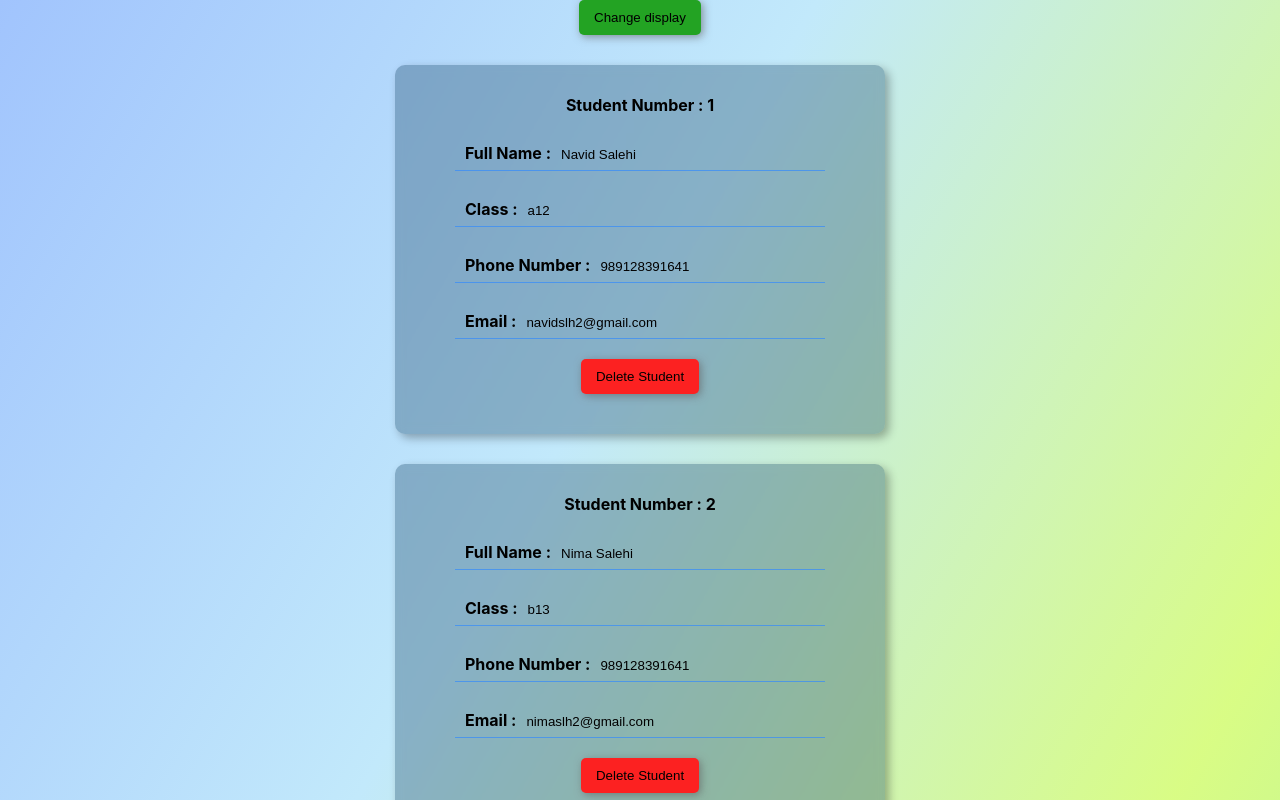
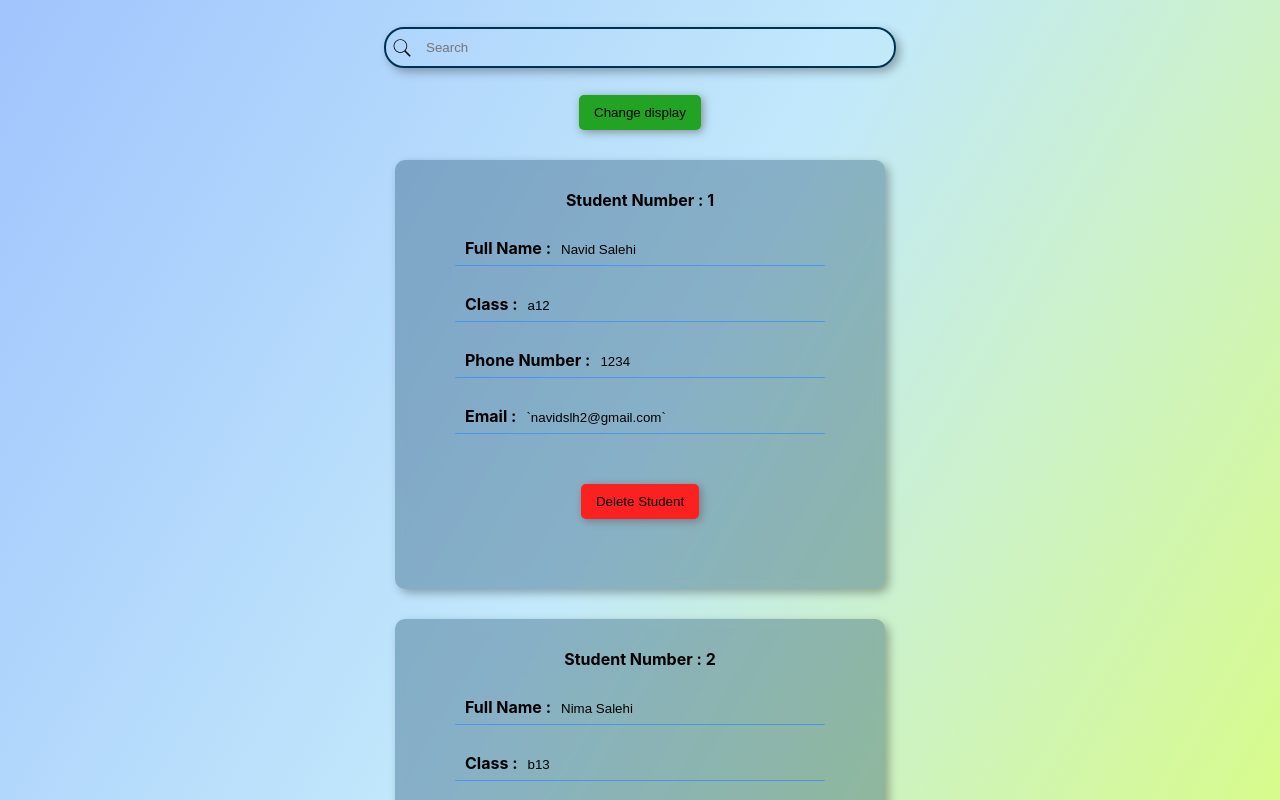
Before and after one commit to navidslh2/Student-Manager, a React (Create React App) app: page / in a window 1280 px wide. Shown: the top 800 px of the page. Built offline with nearby package versions, Linux system fonts and the light colour scheme.

Commit message:
add search-bar

```diff
--- a/src/App.js
+++ b/src/App.js
@@ -1,53 +1,117 @@
-
-import './App.css';
-import Button from './component/button/button';
-import Students from './component/students/students';
-import React, {useState} from 'react';
+import "./App.css";
+import Button from "./component/ui/button/button";
+import Students from "./component/students/students";
+import React, { useState,useEffect } from "react";
+import './component/students/student/student.css'
+import Search from "./component/ui/button/search/Search";
 
 function App() {
-  const [students, setStudents] = useState(
-    [{id : 1,fullName : 'Navid Salehi', class : 'a12', phoneNumber : +989128391641 ,email : 'navidslh2@gmail.com'},
-    {id : 2, fullName : 'Nima Salehi', class : 'b13', phoneNumber : +989128391641 , email : 'nimaslh2@gmail.com'},
-    {id : 2, fullName : 'Nima Salehi', class : 'b13', phoneNumber : +989128391641 , email : 'nimaslh2@gmail.com'},
-    {id : 2, fullName : 'Nima Salehi', class : 'b13', phoneNumber : +989128391641 , email : 'nimaslh2@gmail.com'},
-    {id : 2, fullName : 'Nima Salehi', class : 'b13', phoneNumber : +989128391641 , email : 'nimaslh2@gmail.com'}]
-  )
-  const [toggle,setToggle] = useState(false)
-  const nameChangeHandler = (event, id)=>{
-    const studentIndex = students.findIndex(elem =>{
+  const [students, setStudents] = useState([
+    {
+      id: 1,
+      fullName: "Navid Salehi",
+      class: "a12",
+      phoneNumber: 1234,
+      email: "`navidslh2@gmail.com`",
+    },
+    {
+      id: 2,
+      fullName: "Nima Salehi",
+      class: "b13",
+      phoneNumber: 4567,
+      email: "navidslh3@gmail.com",
+    },
+    {
+      id: 3,
+      fullName: "reza akbari",
+      class: "c13",
+      phoneNumber: 7895,
+      email: "navidslh4@gmail.com",
+    },
+    {
+      id: 4,
+      fullName: "ali masoudi",
+      class: "d14",
+      phoneNumber: 15687,
+      email: "navidslh5@gmail.com",
+    },
+    {
+      id: 5,
+      fullName: "hamid sadeghi",
+      class: "b15",
+      phoneNumber: 46879,
+      email: "navidslh6@gmail.com",
+    },
+  ]);
+  // start search
+  const [searchBarValue, setSearchBarValue] = useState("");
+  const [arrayHolder, setArrayHolder] = useState('')
+  useEffect(()=>{
+    setArrayHolder(students)
+  },[])
+  const searchFilterFunction = (event) => {
+    const searchData = event.target.value.toUpperCase()
+    const search = arrayHolder.filter ((item)=>{
+      const itemName = item.fullName.toUpperCase()
+      return itemName.indexOf(searchData)>-1
+    })
+    setSearchBarValue(event.target.value)
+    setStudents(search)
+    console.log(search)
+  };
+  // finish search
+  // start change display
+  const [toggle, setToggle] = useState(false);
+  const displayHandler = () => {
+    setToggle(!toggle);
+  };
+  // finish change display
+  // start show student information
+
+  const nameChangeHandler = (event, id) => {
+    const studentIndex = students.findIndex((elem) => {
+      return elem.id == id;
+    });
+    const studentChanged = { ...students[studentIndex] };
+    studentChanged.fullName = event.target.value;
+    const student = [...students];
+    student[studentIndex] = studentChanged;
+    setStudents(student);
+  };
+  const classChangehandler = (event, id) => {
+    const studentIndex = students.findIndex((elem) => {
+      return elem.id === id;
+    });
+    const studentChanged = { ...students[studentIndex] };
+    studentChanged.class = event.target.value;
+    const student = [...students];
+    student[studentIndex] = studentChanged;
+    setStudents(student);
+  };
+  const phoneChangehandler = (event,id)=>{
+    const studentIndex =  students.findIndex((elem)=>{
       return elem.id == id
     })
     const studentChanged = {...students[studentIndex]}
-    studentChanged.fullName = event.target.value
+    studentChanged.phoneNumber = event.target.value
     const student = [...students]
     student[studentIndex] = studentChanged
     setStudents(student)
  }
-  const classChangehandler =(event, id)=>{
-    const studentIndex = students.findIndex(elem=> {
-      return elem.id === id
-    })
-    const studentChanged = {...students[studentIndex]}
-    studentChanged.class = event.target.value
-    const student = [...students]
-    student[studentIndex] = studentChanged
-    setStudents(student)
-  }
-  const deleteStudenthandler =(index)=>{
-    const student=[...students]
-    student.splice(index,1)
-    setStudents(student)
+  const deleteStudenthandler = (index) => {
+    const student = [...students];
+    student.splice(index, 1);
+    setStudents(student);
+  };
+ // finish show student information
 
-  }
-  const displayHandler = ()=>{
-    setToggle(!toggle)
-  }
   return (
     <div className="App">
-      <Button
-      btnType="green"
-      clicked={displayHandler}
-      >
+      <Search
+        inputValue={searchBarValue}
+        changeValue={searchFilterFunction}
+      />
+      <Button btnType="green" clicked={displayHandler}>
         Change display
       </Button>
       <Students
@@ -56,9 +120,8 @@ function App() {
         classChange={classChangehandler}
         deleteStudent={deleteStudenthandler}
         display={toggle}
+        phoneChange={phoneChangehandler}
       />
-
-
     </div>
   );
 }
--- a/src/component/students/student/student.css
+++ b/src/component/students/student/student.css
@@ -1,4 +1,4 @@
-.students{
+.students {
   width: 80%;
   margin: 30px auto;
   padding: 30px 20px 40px 20px;
@@ -38,8 +38,8 @@
   outline: none;
 }
 
-@media (min-width:500px) {
-    .students{
+@media (min-width: 500px) {
+  .students {
     width: 450px;
   }
 }
@@ -49,5 +49,5 @@
   flex-flow: row wrap;
   justify-content: center;
   margin: auto;
-
+  gap: 30px;
 }
--- a/src/component/students/student/student.js
+++ b/src/component/students/student/student.js
@@ -1,6 +1,6 @@
 import React from "react";
 import './student.css'
-import Button from "../../button/button";
+import Button from "../../ui/button/button";
 
 const Student = (props) =>{
     return(
@@ -16,7 +16,7 @@ const Student = (props) =>{
             </div>
             <div className="input-wrapper">
                 <label>Phone Number :</label>
-                <input type='number' value={props.phoneNumber} />
+                <input type='number' value={props.phoneNumber} onChange={props.phoneChange}/>
             </div>
             <div className="input-wrapper">
                 <label>Email :</label>
--- a/src/component/students/students.css
+++ /dev/null
@@ -1,29 +0,0 @@
-.students{
-    width: 80%;
-    margin: 30px auto;
-    padding: 20px;
-    background-color: whitesmoke;
-    box-shadow: 5px 5px 20px gray;
-    text-align: center;
-    display: flex;
-    flex-direction: column;
-    align-items: center;
-    justify-content: center;
-    gap: 20px;
-}
-.students label {
-    font-weight: bold;
-}
-.students input {
-    width: 80%;
-    height: 30px;
-    border-radius: 5px;
-    border: none;
-    padding: 5px;
-}
-
-@media (min-width:500px) {
-    .students{
-        width: 450px;
-    }
-}
--- a/src/component/students/students.js
+++ b/src/component/students/students.js
@@ -16,7 +16,9 @@ const Students = (props) =>{
                         email={student.email}
                         nameChange={(event) => props.nameChange(event, student.id)}
                         classChange={(event)=> props.classChange(event,student.id)}
+                        phoneChange={(event)=>{props.phoneChange(event,student.id)}}
                         deleteStudent={()=>props.deleteStudent(index)}
+
                         />
 
                     })
@@ -36,6 +38,7 @@ const Students = (props) =>{
             email={student.email}
             nameChange={(event) => props.nameChange(event, student.id)}
             classChange={(event)=> props.classChange(event,student.id)}
+            phoneChange={(event)=>{props.phoneChange(event,student.id)}}
             deleteStudent={()=>props.deleteStudent(index)}
             />
 
--- a/src/component/button/button.css
+++ b/src/component/ui/button/button.css
@@ -6,6 +6,8 @@
   cursor: pointer;
   box-shadow: 2px 2px 8px rgba(94, 93, 93, 0.623);
   transition: all 0.5s ease-in-out;
+  display: block;
+  margin: 30px auto;
 }
 .Red {
   background-color: #fc2121;
--- /dev/null
+++ b/src/component/ui/button/search/Search.js
@@ -0,0 +1,15 @@
+import React from "react";
+import './search.css'
+
+const Search = (props)=>{
+    return (
+        <div className="searchbar-container">
+            <input type="text" className="searchbar" value={props.inputValue} onChange={props.changeValue} placeholder="Search"/>
+            <svg x="0px" y="0px" width="20" height="20" viewBox="0 0 50 50">
+            <path d="M 21 3 C 11.621094 3 4 10.621094 4 20 C 4 29.378906 11.621094 37 21 37 C 24.710938 37 28.140625 35.804688 30.9375 33.78125 L 44.09375 46.90625 L 46.90625 44.09375 L 33.90625 31.0625 C 36.460938 28.085938 38 24.222656 38 20 C 38 10.621094 30.378906 3 21 3 Z M 21 5 C 29.296875 5 36 11.703125 36 20 C 36 28.296875 29.296875 35 21 35 C 12.703125 35 6 28.296875 6 20 C 6 11.703125 12.703125 5 21 5 Z"></path>
+            </svg>
+        </div>
+    )
+}
+
+export default Search
--- /dev/null
+++ b/src/component/ui/button/search/search.css
@@ -0,0 +1,40 @@
+.searchbar-container {
+    width: 40%;
+    height: 35px;
+    display: flex;
+    align-items: center;
+    justify-content: center;
+    padding-top: 30px;
+    position: relative;
+    margin: auto;
+    transition: all 0.5s ease-in-out;
+}
+.searchbar {
+    width: 100%;
+    height: 35px;
+    margin: 30px auto;
+    background-color: transparent;
+    border: solid 2px rgb(0, 49, 82);
+    border-radius: 20px;
+    box-shadow: 4px 4px 10px rgba(0, 0, 0, 0.3);
+    padding-left: 40px;
+}
+.searchbar:focus {
+    outline: none;
+}
+.searchbar-container:hover {
+    width: 80%;
+}
+svg{
+    position: absolute;
+    left: 8px;
+    font-weight: bold;
+}
+@media (min-width:700px){
+    .searchbar-container {
+        width: 40%;
+    }
+    .searchbar-container:hover {
+        width: 60%;
+    }
+}
```
Also changed, not shown: src/component/ui/button/button.js (renamed from src/component/button/button.js). Lines whose indentation alone changed are shown as unchanged.
